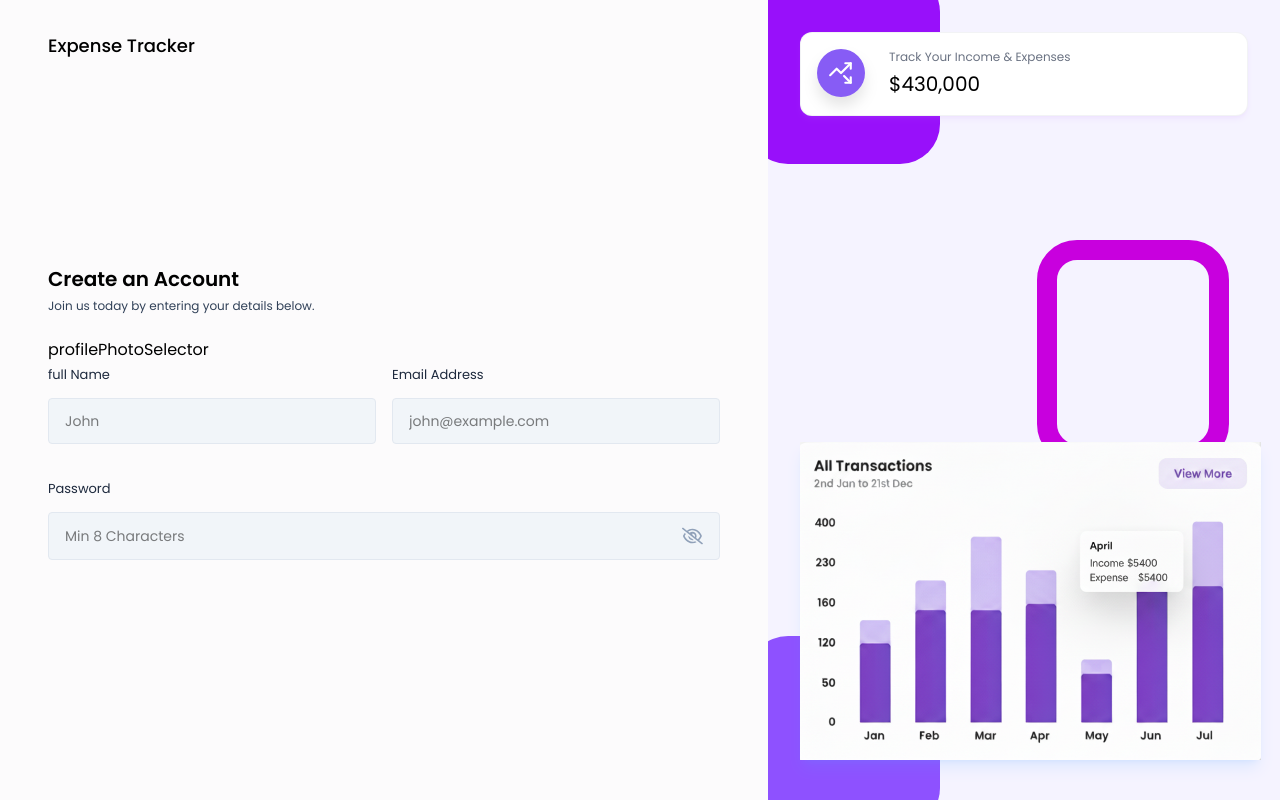
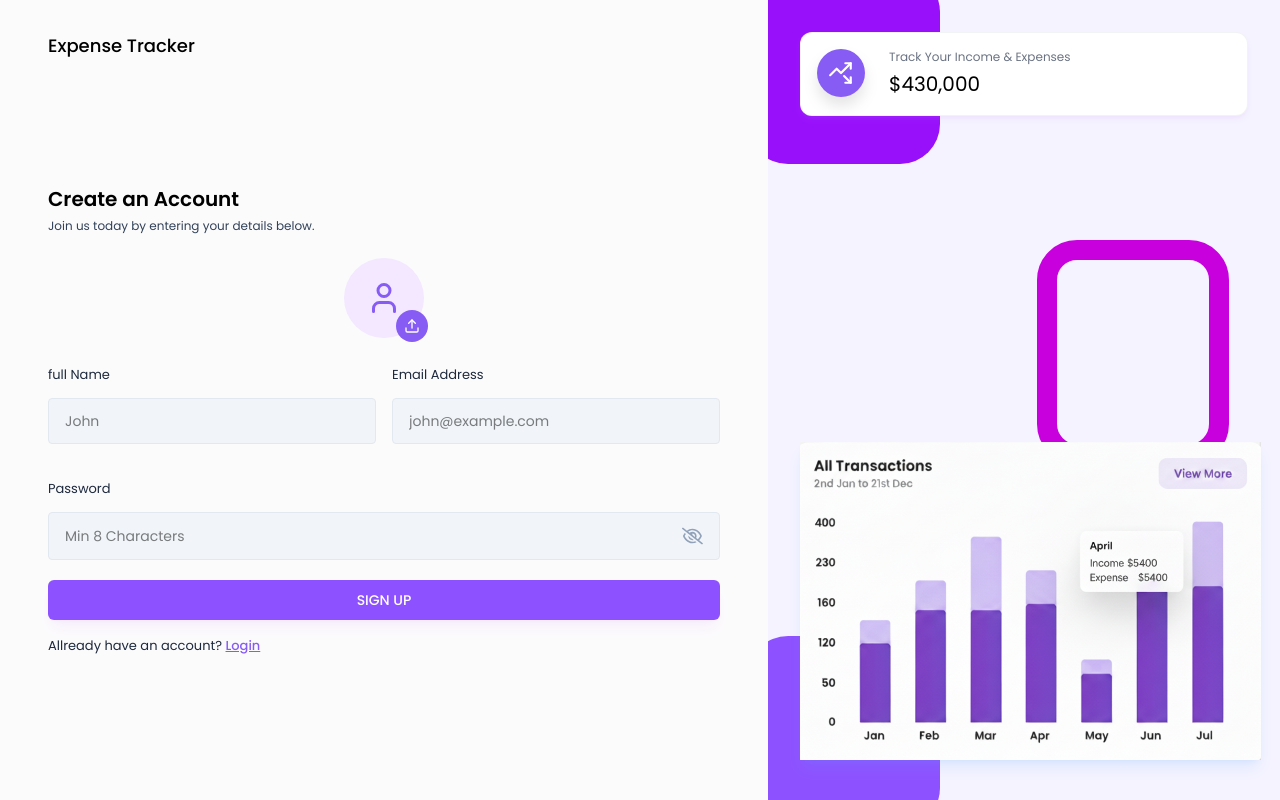
Before and after one commit to IsuruSampathRanasinghe/Expense_Tracker, a React app in the folder frontend/: page /signUp in a window 1280 px wide. Built offline with nearby package versions, Linux system fonts and the light colour scheme; the HTML template or start-up script is replaced by a standard one.

Commit message:
Creating the Profile Photo Selector Component ✏️

```diff
--- a/frontend/src/components/Inputs/profilePhotoSelector.jsx
+++ b/frontend/src/components/Inputs/profilePhotoSelector.jsx
@@ -1,8 +1,70 @@
-import React from "react";
+import React, { useRef, useState } from "react";
+import { LuUser, LuUpload, LuTrash } from "react-icons/lu";
 
 const profilePhotoSelector = ({ image, setImage }) => {
+    const inputRef = useRef(null);
+    const [previewUrl, setPreviewUrl] = useState(null);
+
+    const handleImageChange = (event) => {
+        const file = event.target.files[0];
+        if(file){
+            // Update the image state
+            setImage(file);
+
+            // Genarate preview URL from the file
+            const preview = URL.createObjectURL(file);
+            setPreviewUrl(preview);
+        }
+    };
+
+    const handleRemoveImage = () => {
+        setImage(null);
+        setPreviewUrl(null);
+    };
+
+    const onChooseFile = () => {
+        inputRef.current.click();
+    }
+
     return (
-        <div>profilePhotoSelector</div>
+        <div className="flex justify-center mb-6">
+            <input
+                type="file"
+                accept="image/*"
+                ref={inputRef}
+                onChange={handleImageChange}
+                className="hidden"
+            />
+
+            {!image ? (
+                <div className="w-20 h-20 flex items-center justify-center bg-purple-100 rounded-full relative">
+                    <LuUser className="text-4xl text-primary" />
+
+                    <button
+                        type="button"
+                        className="w-8 h-8 flex items-center justify-center bg-primary text-white rounded-full absolute -bottom-1 -right-1"
+                        onClick={onChooseFile}
+                    >
+                        <LuUpload />
+                    </button>
+                </div>
+            ) : (
+                <div className="relative">
+                    <img
+                        src={previewUrl}
+                        alt="profile photo"
+                        className="w-20 h-20 rounded-full object-cover"
+                    />
+                    <button
+                        type="button"
+                        className="w-8 h-8 flex items-center justify-center bg-red-500 text-white rounded-full absolute -bottom-1 -right-1"
+                        onClick={handleRemoveImage}
+                    >
+                        <LuTrash />
+                    </button>
+                </div>
+            )}
+        </div>
     );
 }
 
--- a/frontend/src/pages/Auth/SignUp.jsx
+++ b/frontend/src/pages/Auth/SignUp.jsx
@@ -18,7 +18,30 @@
     const navigate = useNavigate();
 
     // Handle Sign Up form Submit
-    const handleSignUp = async (e) => {}
+    const handleSignUp = async (e) => {
+        e.preventDefault();
+
+        let profileImageUrl = "";
+
+        if(!fullName){
+            setError("Please enter your name");
+            return;
+        }
+
+        if(!validateEmail(email)){
+            setError("Please enter a valid email address");
+            return;
+        }
+
+        if(!password){
+            setError("Please enter the password");
+            return;
+        }
+
+        setError("");
+
+        // SignUp API Call
+    }
 
     return (
         <AuthLayout>
@@ -59,6 +82,20 @@
                         </div>
 
                     </div>
+
+                    {error && <p className="text-red-500 text-xs pb-2.5">{error}</p>}
+
+                    <button type="submit" className="btn-primary">
+                        SIGN UP
+                    </button>
+
+                    <p className="text-[13px] text-slate-800 mt-3">
+                        Allready have an account?{" "}
+                        <Link className="font-medium text-primary underline" to="/login">
+                            Login
+                        </Link>
+                    </p>
+
                 </form>
             </div>
         </AuthLayout>
```
